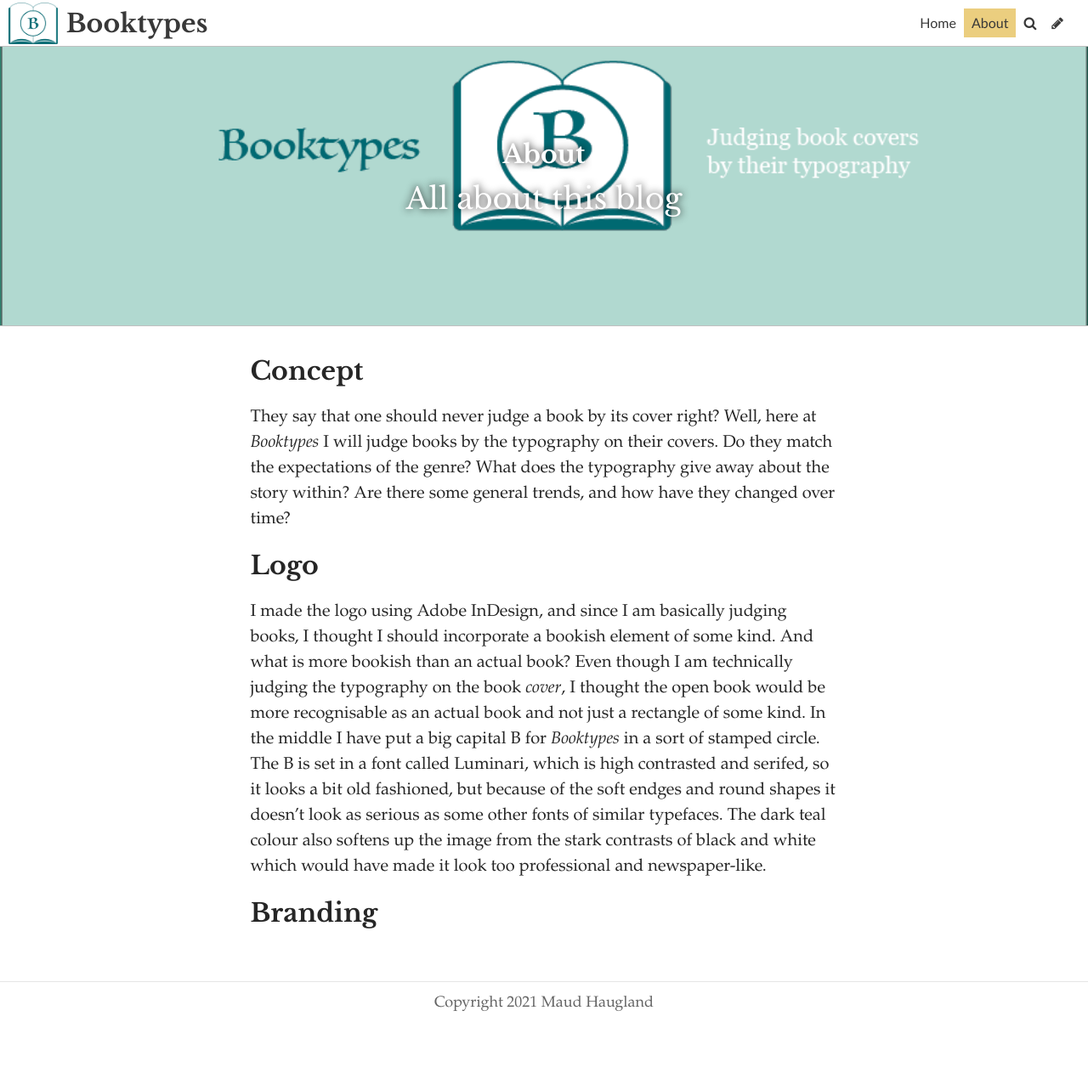
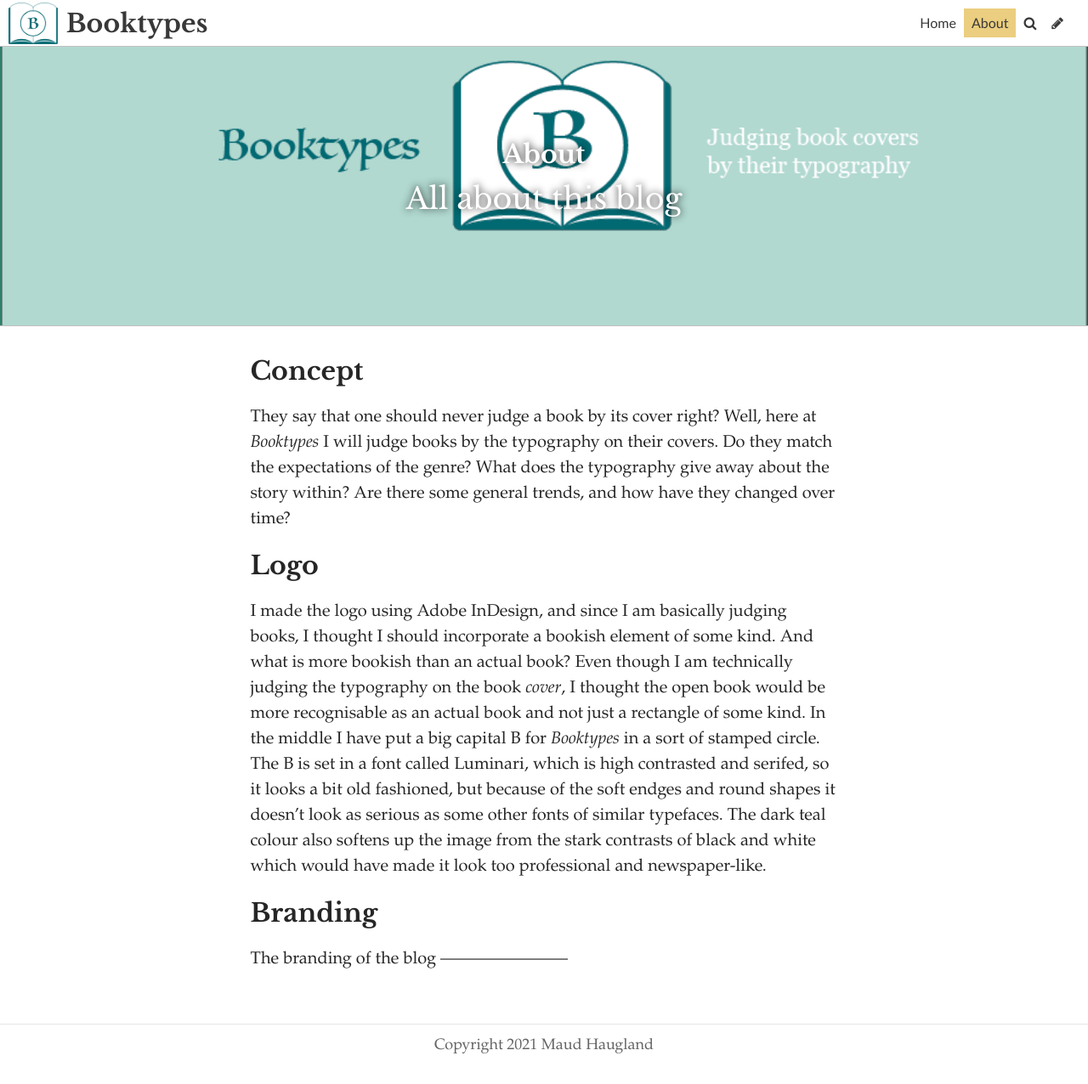
Before and after one commit to maudhaugland/booktypes, a Jekyll site: the page built from pages/about.md, in a window 1280 px wide and 1276 px high. Shown: the whole window at 85% size. Built offline with Jekyll 4.4.1, drawn with Linux system fonts in a browser that asks for light colours; some web fonts are replaced.

Commit message:
Update Page “about”

```diff
--- a/pages/about.md
+++ b/pages/about.md
@@ -20,3 +20,5 @@ They say that one should never judge a book by its cover right? Well, here at *B
 I made the logo using Adobe InDesign, and since I am basically judging books, I thought I should incorporate a bookish element of some kind. And what is more bookish than an actual book? Even though I am technically judging the typography on the book *cover*, I thought the open book would be more recognisable as an actual book and not just a rectangle of some kind. In the middle I have put a big capital B for *Booktypes* in a sort of stamped circle. The B is set in a font called Luminari, which is high contrasted and serifed, so it looks a bit old fashioned, but because of the soft endges and round shapes it doesn't look as serious as some other fonts of similar typefaces. The dark teal colour also softens up the image from the stark contrasts of black and white which would have made it look too professional and newspaper-like.
 
 ### Branding
+
+The branding of the blog -----------------------
```
